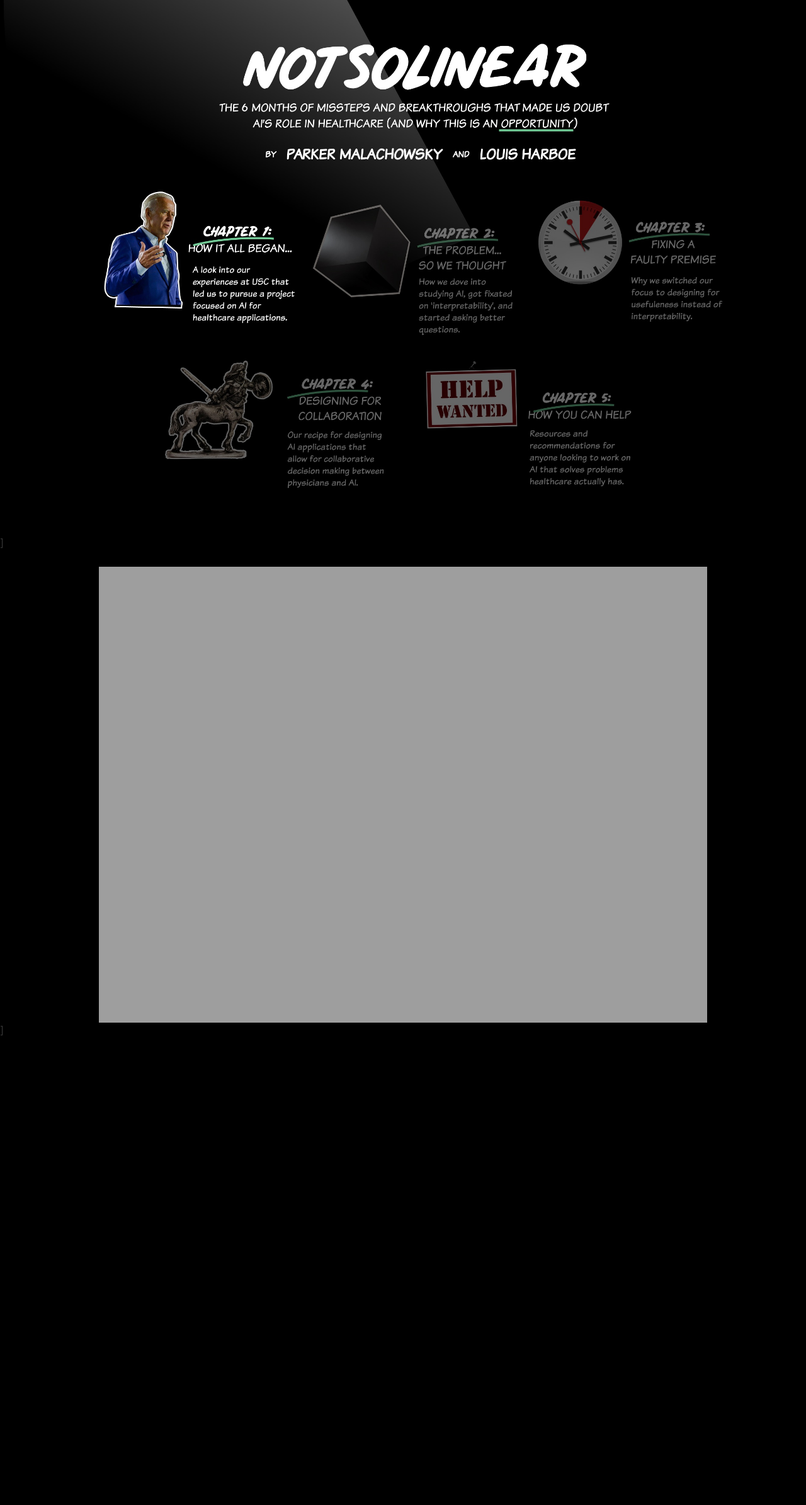
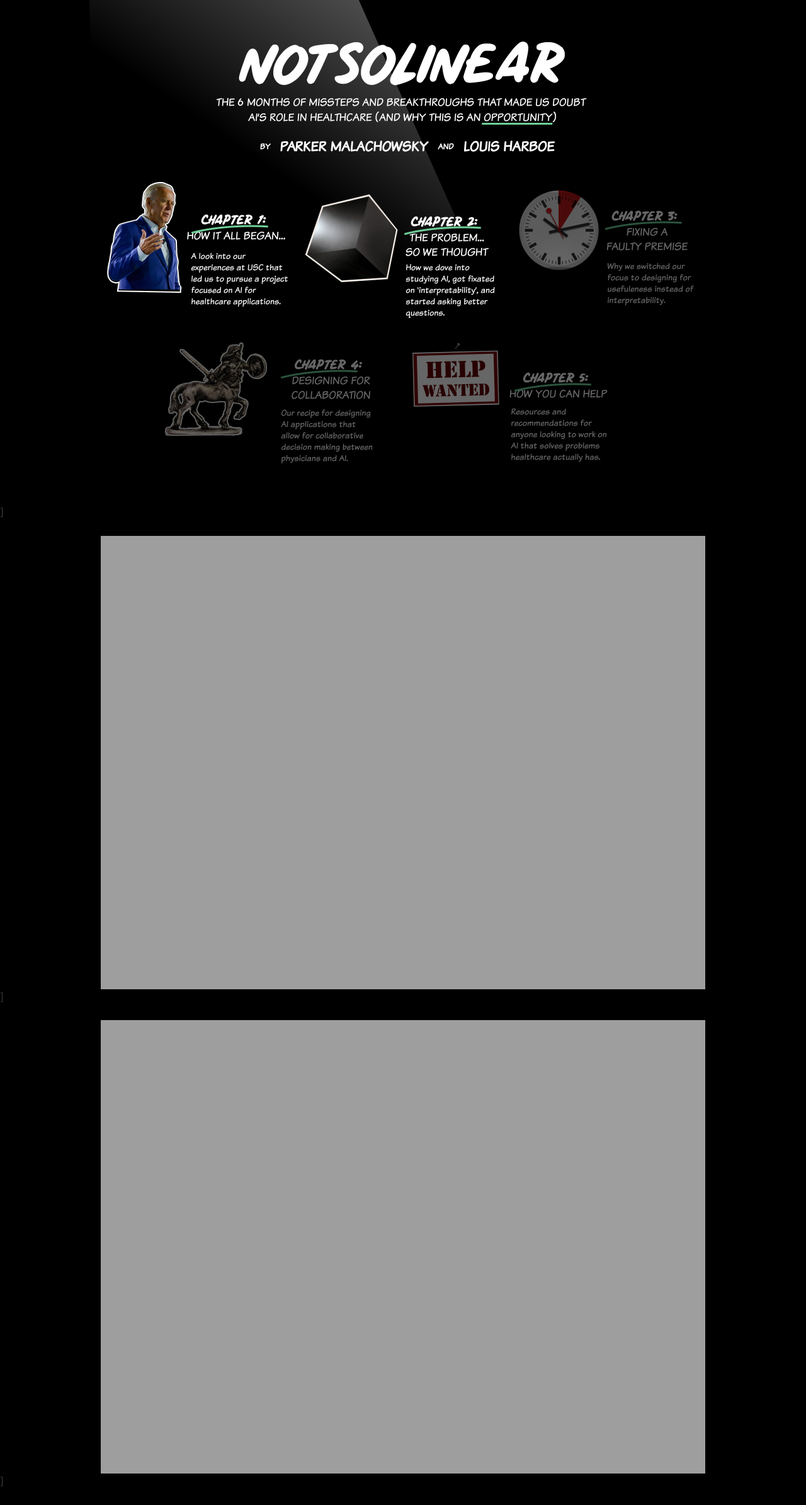
Before and after one commit to p-buddy/NotSoLinear, a Jekyll site: the page built from index.md, in a window 1280 px wide. Shown: the whole page at 63% size. Built offline with Jekyll 4.4.1, drawn with Linux system fonts in a browser that asks for light colours; before the commit the page ends 1674 px from its top, so only the background shows below that.

Commit message:
Added chapter 2

```diff
--- a/_sass/_base.scss
+++ b/_sass/_base.scss
@@ -260,12 +260,14 @@
 		margin: auto;
 
 		display: block;
-
+	width: 996px;
 }
 
 
+
+
 .comic-full {
-	width: 966px;
+	width: 960px;
 	margin: auto;
 	display: block;
 }
--- a/index.md
+++ b/index.md
@@ -6,6 +6,8 @@
 title: Home
 ---
 
-![Title]({{ "/assets/NSLTitle.jpg" | absolute_url }}){:class="comic-full-title"}]
+![Title]({{ "/assets/TOC.jpg" | absolute_url }}){:class="comic-full-title"}]
 
 ![Chapter 1]({{ "/assets/NSLCH1.jpg" | absolute_url }}){:class="comic-full"}]
+
+![Chapter 1]({{ "/assets/NSLCH2.jpg" | absolute_url }}){:class="comic-full"}]
```
Also changed, not shown: assets/NSLTitle.jpg (deleted), assets/TOC.jpg (added), 2 other files.
